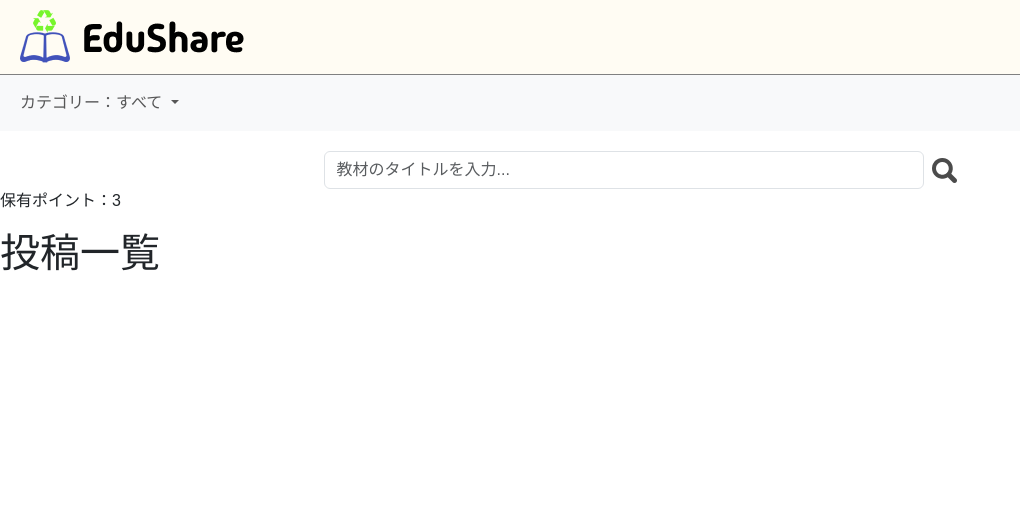
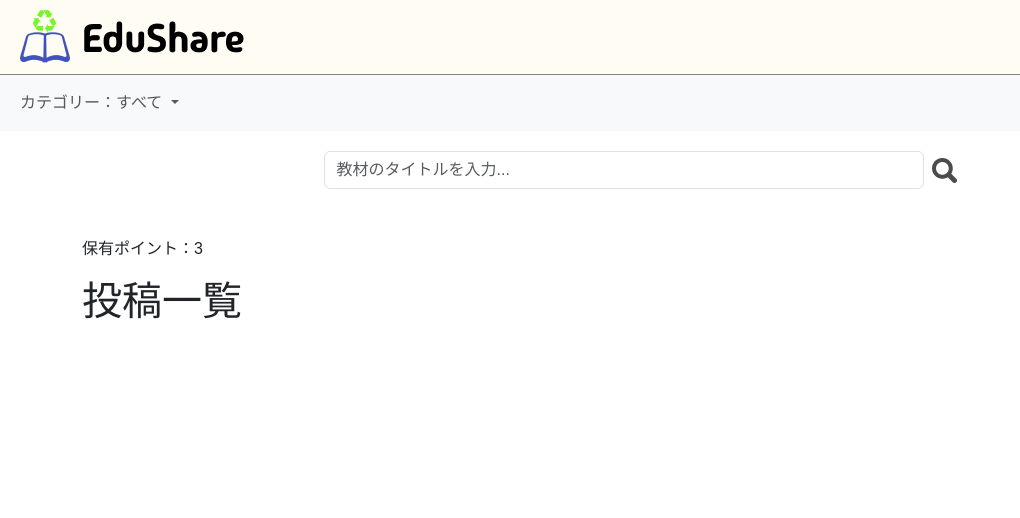
Before and after one commit to 04daiki/EduShere, a Flask app: page / in a window 1280 px wide. Shown: the top 518 px of the page, without its empty margins (0-1020 px from the left). Run offline with Flask 3, Linux system fonts and the light colour scheme; the visitor is signed in with stand-in values (Sample User, id 1); data that the repository does not hold is empty.

Commit message:
教材一覧画面のレイアウトの調整

```diff
--- a/templates/home.html
+++ b/templates/home.html
@@ -69,6 +69,7 @@
         </div>
 
         <!-- 画像ギャラリー -->
+        <div class="container my-5">
             <div class="row">
                 {% with messages = get_flashed_messages() %}
                     {% if messages %}
```
